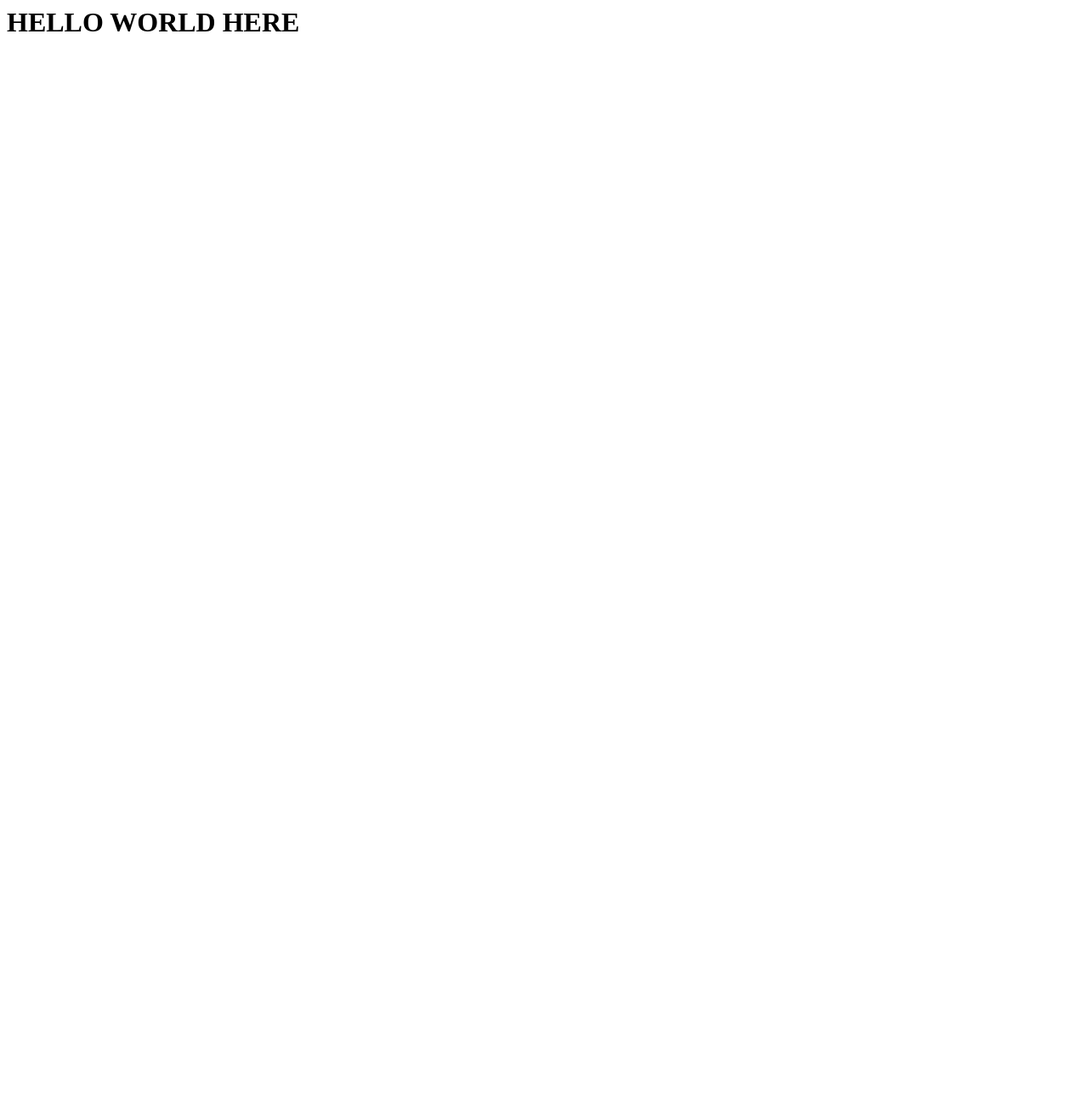
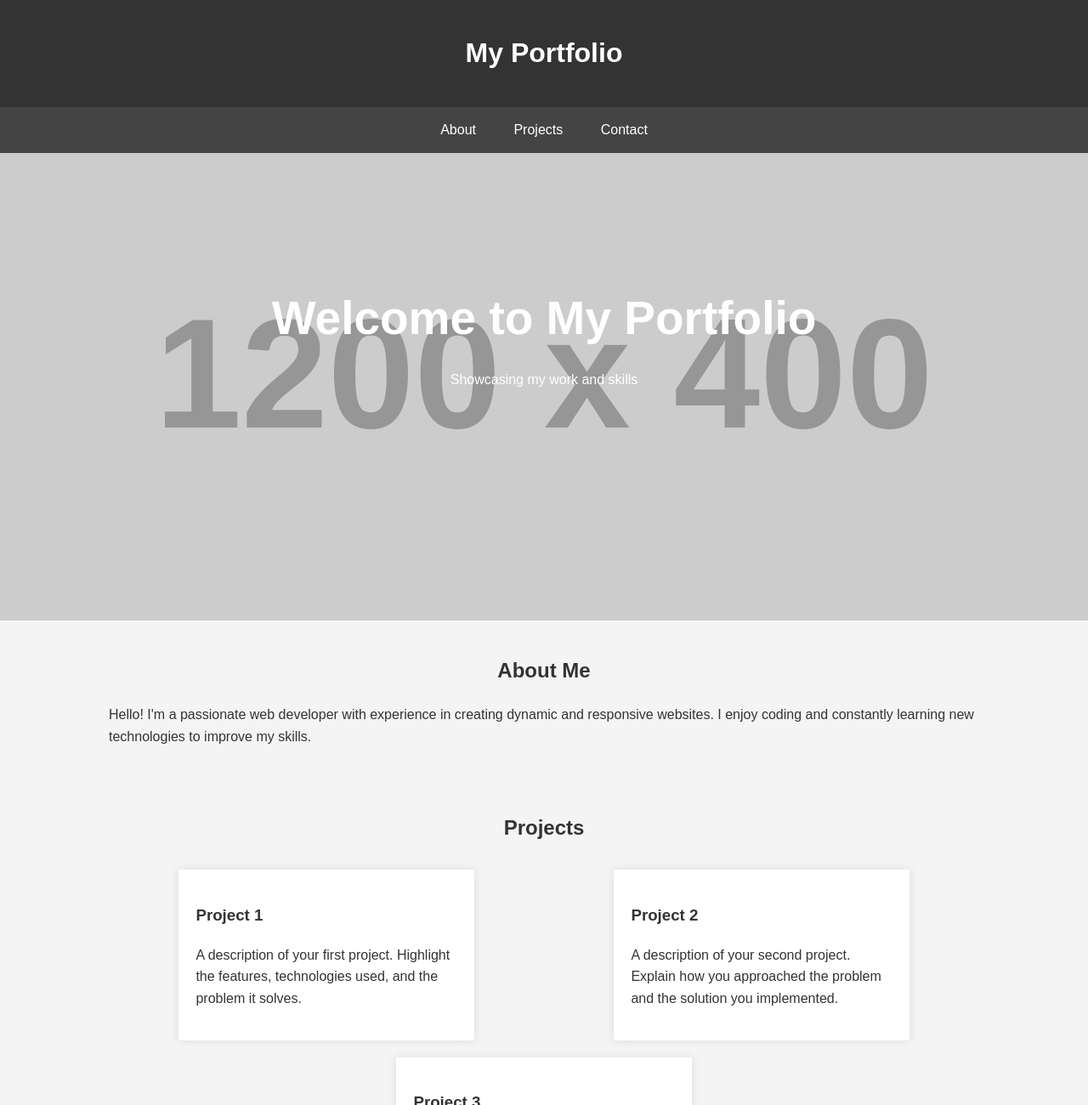
Before and after one commit to dhananjay093/Portfolio, a plain HTML site: page index.html in a window 1280 px wide. Shown: the top 1300 px of the page at 85% size. Before the commit the page ends 800 px from the top, so only its background shows below. Drawn offline with Linux system fonts and the light colour scheme; placeholder pictures from the web are drawn by us.

Commit message:
Update index.html
updating proper structure of portfolio

```diff
--- a/index.html
+++ b/index.html
@@ -1 +1,156 @@
-<h1>HELLO WORLD HERE</h1>
+<!DOCTYPE html>
+<html lang="en">
+
+<head>
+    <meta charset="UTF-8">
+    <meta name="viewport" content="width=device-width, initial-scale=1.0">
+    <meta name="description" content="A basic portfolio website">
+    <title>My Portfolio</title>
+    <style>
+        body {
+            font-family: Arial, sans-serif;
+            margin: 0;
+            padding: 0;
+            background-color: #f4f4f4;
+            color: #333;
+            line-height: 1.6;
+        }
+
+        header {
+            background-color: #333;
+            color: #fff;
+            padding: 1rem 0;
+            text-align: center;
+        }
+
+        nav {
+            margin: 0;
+            padding: 0;
+            text-align: center;
+            background-color: #444;
+        }
+
+        nav a {
+            color: #fff;
+            padding: 14px 20px;
+            display: inline-block;
+            text-decoration: none;
+        }
+
+        nav a:hover {
+            background-color: #555;
+        }
+
+        .container {
+            width: 80%;
+            margin: auto;
+            overflow: hidden;
+        }
+
+        #showcase {
+            background: url('https://via.placeholder.com/1200x400') no-repeat center center/cover;
+            color: #fff;
+            height: 400px;
+            text-align: center;
+            padding-top: 150px;
+        }
+
+        #showcase h1 {
+            font-size: 55px;
+            margin: 0;
+        }
+
+        #about, #projects, #contact {
+            padding: 20px 0;
+        }
+
+        .section-title {
+            text-align: center;
+            margin-bottom: 20px;
+        }
+
+        .project {
+            display: flex;
+            flex-wrap: wrap;
+            justify-content: space-around;
+        }
+
+        .project-item {
+            background-color: #fff;
+            padding: 20px;
+            margin: 10px;
+            width: 30%;
+            box-shadow: 0 0 10px rgba(0, 0, 0, 0.1);
+        }
+
+        footer {
+            text-align: center;
+            padding: 1rem 0;
+            background-color: #333;
+            color: #fff;
+        }
+
+        @media (max-width: 768px) {
+            .project-item {
+                width: 100%;
+            }
+
+            #showcase h1 {
+                font-size: 40px;
+            }
+        }
+    </style>
+</head>
+
+<body>
+    <header>
+        <h1>My Portfolio</h1>
+    </header>
+
+    <nav>
+        <a href="#about">About</a>
+        <a href="#projects">Projects</a>
+        <a href="#contact">Contact</a>
+    </nav>
+
+    <section id="showcase">
+        <h1>Welcome to My Portfolio</h1>
+        <p>Showcasing my work and skills</p>
+    </section>
+
+    <div class="container">
+        <section id="about">
+            <h2 class="section-title">About Me</h2>
+            <p>Hello! I'm a passionate web developer with experience in creating dynamic and responsive websites. I enjoy coding and constantly learning new technologies to improve my skills.</p>
+        </section>
+
+        <section id="projects">
+            <h2 class="section-title">Projects</h2>
+            <div class="project">
+                <div class="project-item">
+                    <h3>Project 1</h3>
+                    <p>A description of your first project. Highlight the features, technologies used, and the problem it solves.</p>
+                </div>
+                <div class="project-item">
+                    <h3>Project 2</h3>
+                    <p>A description of your second project. Explain how you approached the problem and the solution you implemented.</p>
+                </div>
+                <div class="project-item">
+                    <h3>Project 3</h3>
+                    <p>A description of your third project. Focus on the unique aspects of this project and the challenges you overcame.</p>
+                </div>
+            </div>
+        </section>
+
+        <section id="contact">
+            <h2 class="section-title">Contact Me</h2>
+            <p>You can reach me at <a href="mailto:your.email@example.com">your.email@example.com</a>.</p>
+        </section>
+    </div>
+
+    <footer>
+        <p>&copy; 2024 My Portfolio</p>
+    </footer>
+</body>
+
+</html>
```
